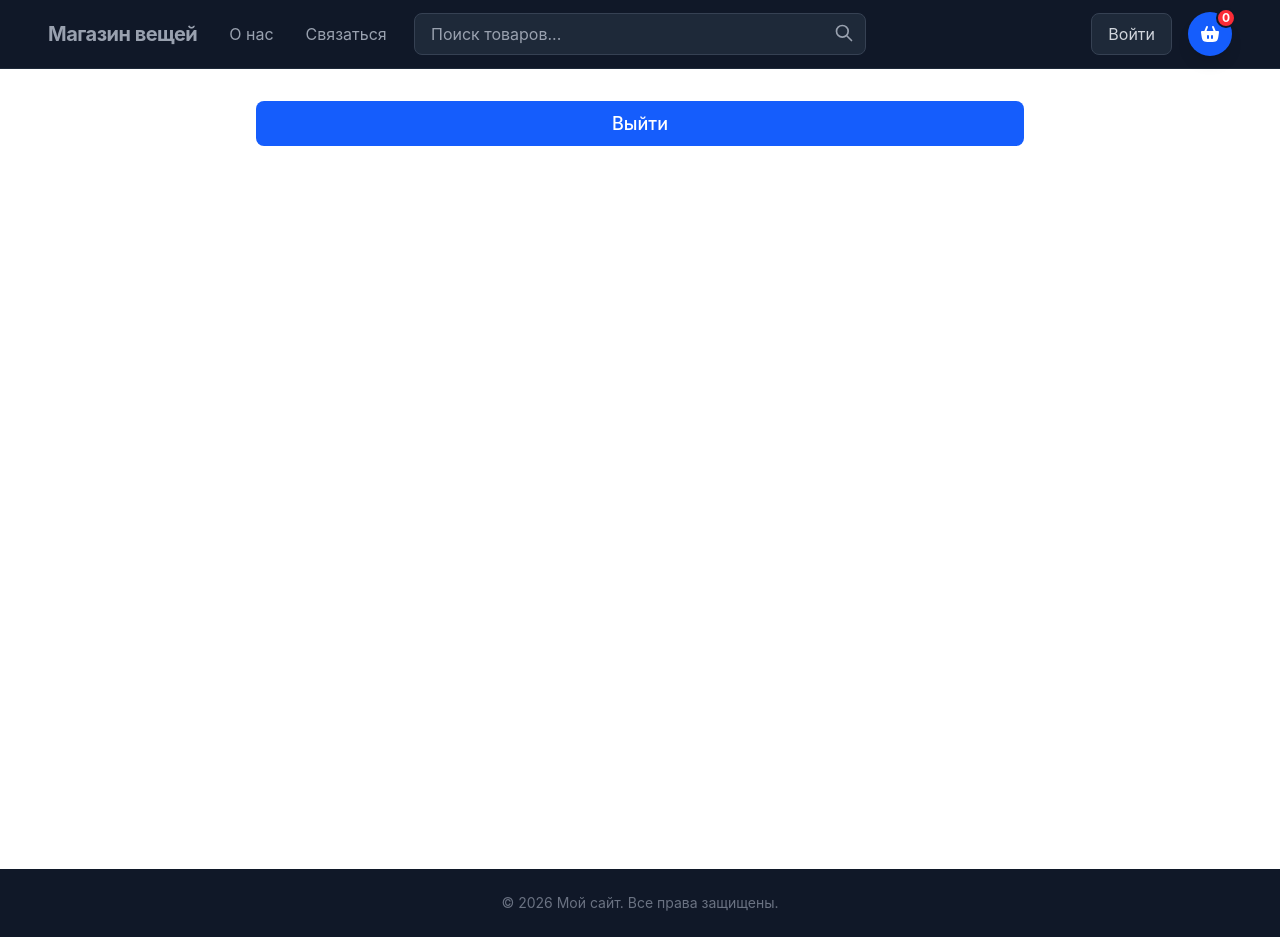
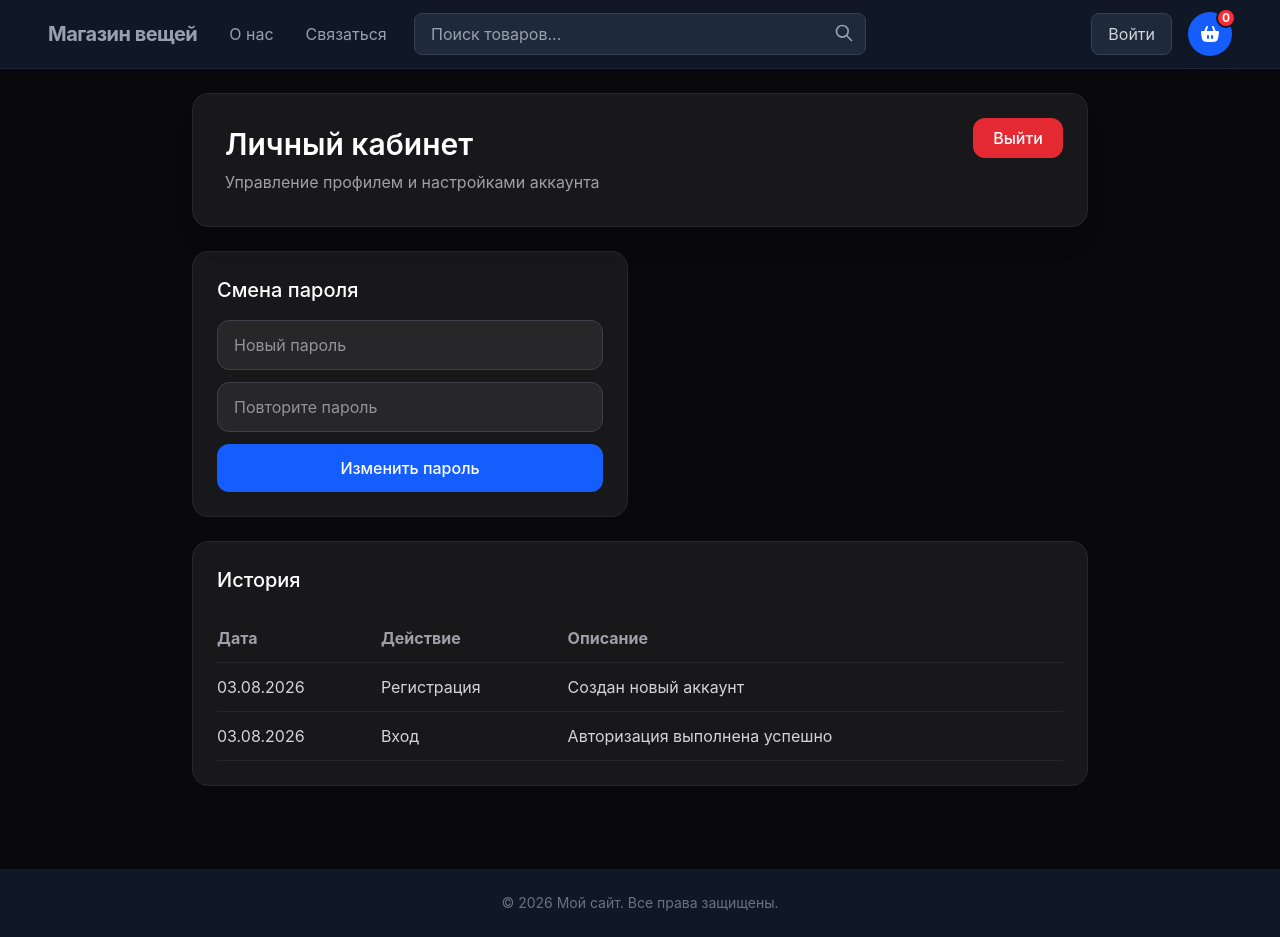
Before and after one commit to Adsuumus/react-shop-example, a React (Vite) app: page /react-shop-example/profile in a window 1280 px wide. Built offline with nearby package versions, Linux system fonts and the light colour scheme; no server answers.

Commit message:
Реализовал изменение пароля

```diff
--- a/src/api/cartApi.js
+++ b/src/api/cartApi.js
@@ -1,8 +1,8 @@
-import { http } from "./http";
+import { restHttp } from "./http";
 
 async function addItemtoCart(userId, itemId, title, price, quantity) {
   try {
-    const { data } = await http.post("/cart_items", {
+    const { data } = await restHttp.post("/cart_items", {
       user_id: userId,
       product_id: itemId,
       title: title,
@@ -18,7 +18,7 @@ async function addItemtoCart(userId, itemId, title, price, quantity) {
 }
 
 async function changeQuantity(userId, productId, quantity) {
-  const { data } = await http.patch(
+  const { data } = await restHttp.patch(
     `/cart_items?user_id=eq.${userId}&product_id=eq.${productId}`,
     {
       quantity,
@@ -28,7 +28,7 @@ async function changeQuantity(userId, productId, quantity) {
 }
 
 async function removeFromCart(userId, productId) {
-  const { data } = await http.delete(
+  const { data } = await restHttp.delete(
     `/cart_items?user_id=eq.${userId}&product_id=eq.${productId}`,
   );
 
@@ -36,7 +36,7 @@ async function removeFromCart(userId, productId) {
 }
 
 async function getCart(userId) {
-  const { data } = await http.get(`/cart_items?user_id=eq.${userId}`);
+  const { data } = await restHttp.get(`/cart_items?user_id=eq.${userId}`);
 
   return data.map((el) => {
     return {
--- a/src/api/http.js
+++ b/src/api/http.js
@@ -1,16 +1,37 @@
 import axios from "axios";
 import { getAuthToken } from "../utils/auth";
 
-export const http = axios.create({
-  baseURL: `${import.meta.env.VITE_SUPABASE_URL}/rest/v1`,
-});
+const config = {
+  headers: {
+    apikey: import.meta.env.VITE_SUPABASE_ANON_KEY,
+    "Content-Type": "application/json",
+  },
+};
 
-http.interceptors.request.use((config) => {
-  const token = getAuthToken();
+const addAuth = (instance) => {
+  instance.interceptors.request.use((config) => {
+    const token = getAuthToken();
 
-  config.headers.apikey = import.meta.env.VITE_SUPABASE_ANON_KEY;
-  config.headers.Authorization = `Bearer ${token}`;
-  config.headers["Content-Type"] = "application/json";
+    if (token) {
+      config.headers.Authorization = `Bearer ${token}`;
+    }
 
-  return config;
-});
+    return config;
+  });
+
+  return instance;
+};
+
+export const restHttp = addAuth(
+  axios.create({
+    baseURL: `${import.meta.env.VITE_SUPABASE_URL}/rest/v1`,
+    ...config,
+  }),
+);
+
+export const authHttp = addAuth(
+  axios.create({
+    baseURL: `${import.meta.env.VITE_SUPABASE_URL}/auth/v1`,
+    ...config,
+  }),
+);
--- /dev/null
+++ b/src/api/userAPI.js
@@ -0,0 +1,11 @@
+import { authHttp } from "./http";
+
+async function changePassword(password) {
+  const { data } = await authHttp.put("/user", {
+    password,
+  });
+
+  return data;
+}
+
+export { changePassword };
--- /dev/null
+++ b/src/hooks/useUpdatePassword.js
@@ -0,0 +1,8 @@
+import { useMutation } from "@tanstack/react-query";
+import { changePassword } from "../api/userAPI";
+
+export function useUpdatePassword() {
+  return useMutation({
+    mutationFn: changePassword,
+  });
+}
--- a/src/pages/UserPage.jsx
+++ b/src/pages/UserPage.jsx
@@ -1,9 +1,13 @@
 import { useLogout } from "../hooks/useAuthMutations";
 import { useNavigate } from "react-router-dom";
-import { useContext } from "react";
+import { useContext, useState } from "react";
 import { ShopContext } from "../context";
+import { useUpdatePassword } from "../hooks/useUpdatePassword";
 
 function UserPage() {
+  const [password, setPassword] = useState("");
+  const [passwordRepeat, setPasswordRepeat] = useState("");
+
   const logoutMutation = useLogout();
   const navigate = useNavigate();
   const { setUserId } = useContext(ShopContext);
@@ -17,16 +21,134 @@ function UserPage() {
     });
   };
 
+  const updatePasswordMutation = useUpdatePassword();
+  const handlePasswordSubmit = (e) => {
+    e.preventDefault();
+
+    if (password !== passwordRepeat) {
+      alert("Пароли не совпадают");
+      return;
+    }
+
+    updatePasswordMutation.mutate(password);
+  };
+
   return (
-    <div className="min-h-screen text-white p-8">
-      <div className="max-w-3xl mx-auto">
-        <div className="space-y-4 text-gray-300 text-lg leading-relaxed">
+    <div className="min-h-screen bg-zinc-950 text-white p-6">
+      <div className="max-w-4xl mx-auto space-y-6">
+        {/* Верхняя карточка */}
+        <div className="relative rounded-2xl bg-zinc-900 border border-zinc-800 p-8 shadow-xl">
           <button
             onClick={handleLogout}
-            className="cursor-pointer w-full py-2 bg-blue-600 hover:bg-blue-700 rounded-lg text-white font-medium transition"
+            className="
+              absolute right-6 top-6
+              px-5 py-2
+              rounded-xl
+              bg-red-500/90
+              hover:bg-red-500
+              text-white
+              font-medium
+              transition
+              cursor-pointer
+            "
           >
             Выйти
           </button>
+
+          <div>
+            <h1 className="text-3xl font-semibold">Личный кабинет</h1>
+
+            <p className="mt-2 text-zinc-400">
+              Управление профилем и настройками аккаунта
+            </p>
+          </div>
+        </div>
+
+        {/* Настройки */}
+        <div className="grid md:grid-cols-2 gap-6">
+          {/* Смена пароля */}
+          <div className="rounded-2xl bg-zinc-900 border border-zinc-800 p-6">
+            <h2 className="text-xl font-medium mb-4">Смена пароля</h2>
+
+            <form onSubmit={handlePasswordSubmit} className="space-y-3">
+              <input
+                value={password}
+                onChange={(e) => setPassword(e.target.value)}
+                type="password"
+                placeholder="Новый пароль"
+                className="
+                  w-full
+                  rounded-xl
+                  bg-zinc-800
+                  border border-zinc-700
+                  px-4 py-3
+                  outline-none
+                  focus:border-blue-500
+                "
+              />
+
+              <input
+                type="password"
+                value={passwordRepeat}
+                onChange={(e) => setPasswordRepeat(e.target.value)}
+                placeholder="Повторите пароль"
+                className="
+                  w-full
+                  rounded-xl
+                  bg-zinc-800
+                  border border-zinc-700
+                  px-4 py-3
+                  outline-none
+                  focus:border-blue-500
+                "
+              />
+
+              <button
+                className="
+                  w-full
+                  rounded-xl
+                  bg-blue-600
+                  hover:bg-blue-700
+                  py-3
+                  font-medium
+                  transition
+                "
+              >
+                Изменить пароль
+              </button>
+            </form>
+          </div>
+        </div>
+
+        {/* История действий */}
+        <div className="rounded-2xl bg-zinc-900 border border-zinc-800 p-6">
+          <h2 className="text-xl font-medium mb-5">История</h2>
+
+          <div className="overflow-x-auto">
+            <table className="w-full text-left">
+              <thead>
+                <tr className="border-b border-zinc-800 text-zinc-400">
+                  <th className="py-3">Дата</th>
+                  <th className="py-3">Действие</th>
+                  <th className="py-3">Описание</th>
+                </tr>
+              </thead>
+
+              <tbody className="text-zinc-300">
+                <tr className="border-b border-zinc-800">
+                  <td className="py-3">03.08.2026</td>
+                  <td>Регистрация</td>
+                  <td>Создан новый аккаунт</td>
+                </tr>
+
+                <tr className="border-b border-zinc-800">
+                  <td className="py-3">03.08.2026</td>
+                  <td>Вход</td>
+                  <td>Авторизация выполнена успешно</td>
+                </tr>
+              </tbody>
+            </table>
+          </div>
         </div>
       </div>
     </div>
```
